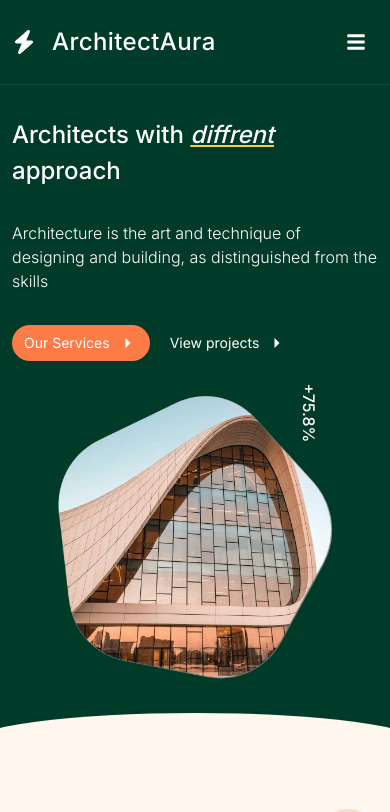
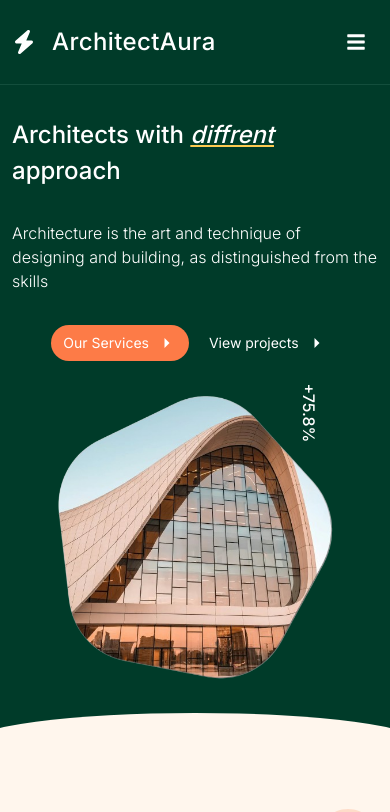
Before and after one commit to zablon-oigo/architect, a React (Vite) app: page / in a window 390 px wide. Shown: the top 812 px of the page. Built offline with nearby package versions, Linux system fonts and the light colour scheme.

Commit message:
Changed button alignment

```diff
--- a/src/components/Hero.jsx
+++ b/src/components/Hero.jsx
@@ -14,7 +14,7 @@
             <p className="pb-8 font-light text-md lg:w-2/3 first-letter:capitalize">
                architecture is the art and technique of designing and building, as distinguished from the skills
             </p>
-            <div className="flex items-center gap-x-2">
+            <div className="flex items-center justify-center md:justify-start gap-x-2">
             <button className="rounded-full px-3 py-2 flex items-center text-sm bg-[#fd7b47] gap-2 transition ease-out duration-300 transform hover:scale-110">
                 <p>Our Services</p>
                 <IoMdArrowDropright className="text-xl"/>
```
